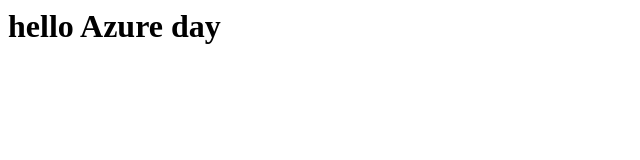
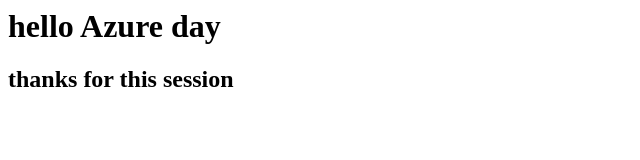
Before and after one commit to anurajbhandari5/gitazure, a plain HTML site: page index.html in a window 1280 px wide. Shown: the whole page, without its empty margins (0-640 px from the left). Drawn offline with Linux system fonts and the light colour scheme.

Commit message:
update index

```diff
--- a/index.html
+++ b/index.html
@@ -1,5 +1,6 @@
 <html>
 <body>
 <h1>hello Azure day</h1>
+  <h2>thanks for this session</h2>
 </body>
 </html?
```
